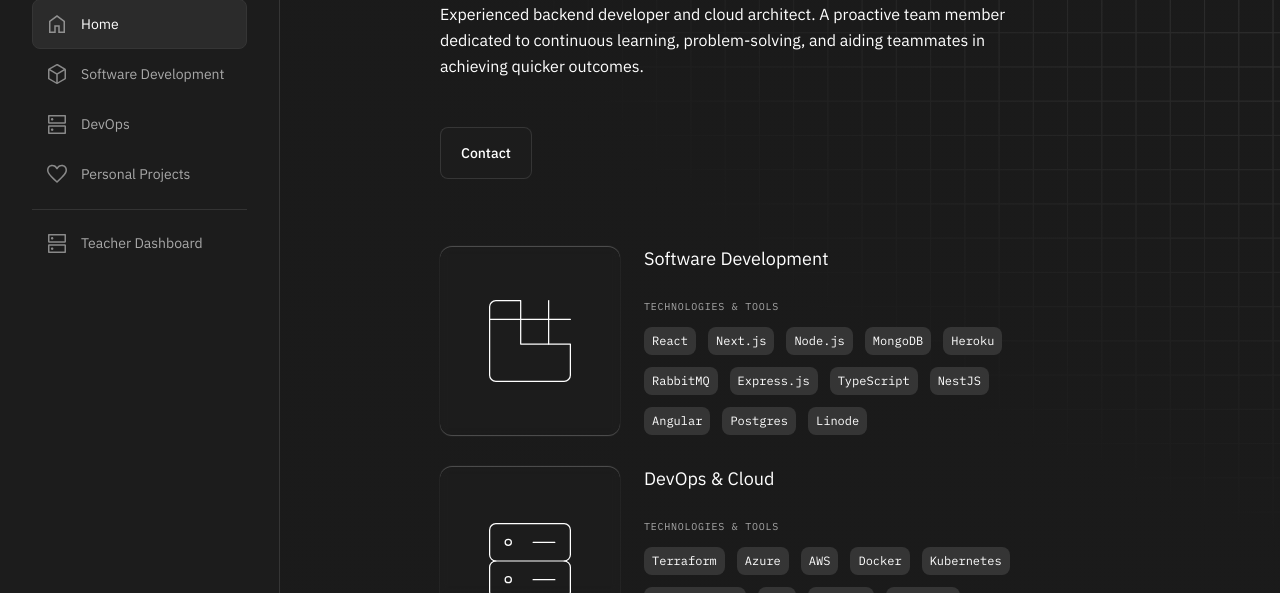
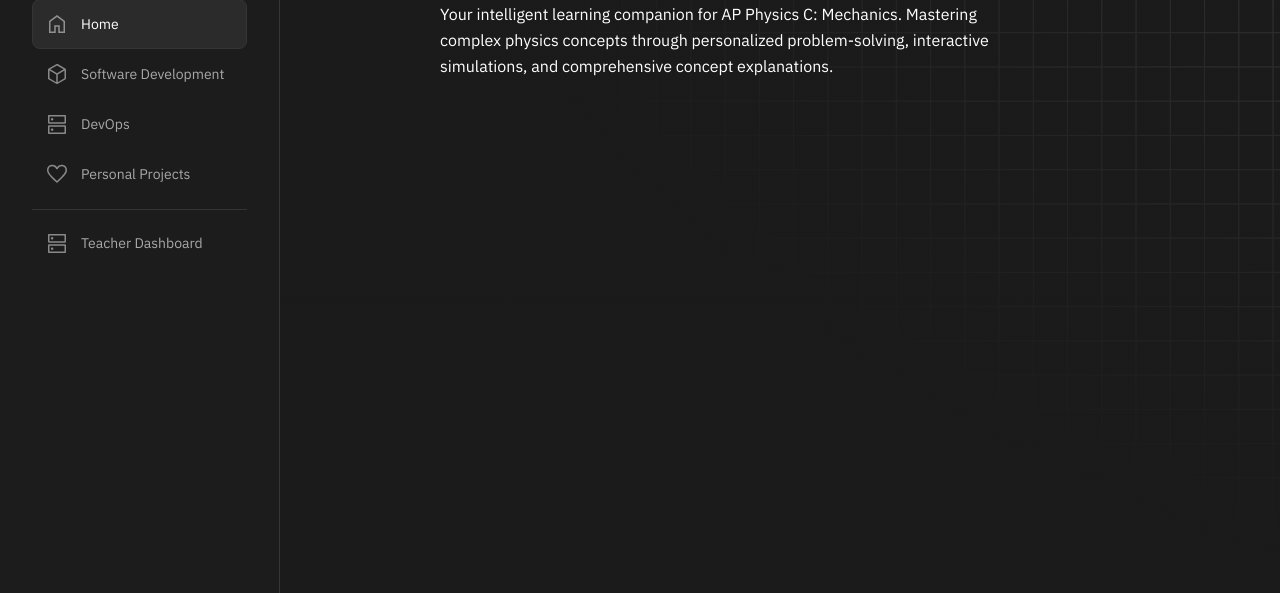
Before and after one commit to RushilMahadevu/scorpio, an Astro site: page / in a window 1280 px wide. Shown: the part 207-800 px from the top of the page. Built offline with nearby package versions, Linux system fonts and the light colour scheme; Astro itself is replaced by a stand-in of ours.

Commit message:
Update index.astro to reflect new project focus on AP Physics C: Mechanics, including revised header and introductory text. Removed outdated project sections for Software Development and DevOps & Cloud.

```diff
--- a/src/pages/index.astro
+++ b/src/pages/index.astro
@@ -1,13 +1,12 @@
 ---
 import Header from "../components/Header.astro";
 import Sidebar from "../components/Sidebar.astro";
+import Layout from "../layouts/Layout.astro";
 ---
 
-
 <!DOCTYPE html>
-<html
->
-  <Header title="Sam Bernstein" />
+<html>
+  <Header title="Scorpio AI - AP Physics C: Mechanics" />
   <body>
     <div class="content">
       <Sidebar selectedItem="home" />
@@ -15,76 +14,15 @@ import Sidebar from "../components/Sidebar.astro";
         <div class="container">
           <main class="fold-content-container">
             <div class="fold-content">
-              <h1>Scorpio AI<br />I build things for the web.</h1>
+              <h1>Scorpio AI<br />AP Physics C: Mechanics</h1>
               <p class="lead">
-                Experienced backend developer and cloud architect. A proactive team member dedicated to continuous learning, problem-solving, and aiding teammates in achieving quicker outcomes.
+                Your intelligent learning companion for AP Physics C: Mechanics. Mastering complex physics concepts through personalized problem-solving, interactive simulations, and comprehensive concept explanations.
               </p>
             </div>
-            <a href="mailto:sam@overview.co.il	" class="button w-button">Contact</a>
           </main>
-          <div class="projects-section">
-            <!-- Software Development -->
-            <a href="/software-development" class="projects-container">
-              <div class="single-projects-category">
-                <div class="projects-category-image-container">
-                  <img src="./assets/browser.svg" loading="lazy" alt="" class="projects-category-image" />
-                </div>
-              </div>
-              <div class="single-projects-content">
-                <h4>Software Development</h4>
-                <div class="tech-tools-container">
-                  <div class="mini-label-white gray-color">Technologies &amp; tools</div>
-                  <div class="chips-container chips-container-small-width">
-                    <div class="single-chip small-chip">React</div>
-                    <div class="single-chip small-chip">Next.js</div>
-                    <div class="single-chip small-chip">Node.js</div>
-                    <div class="single-chip small-chip">MongoDB</div>
-                    <div class="single-chip small-chip">Heroku</div>
-                    <div class="single-chip small-chip">RabbitMQ</div>
-                    <div class="single-chip small-chip">Express.js</div>
-                    <div class="single-chip small-chip">TypeScript</div>
-                    <div class="single-chip small-chip">NestJS</div>
-                    <div class="single-chip small-chip">Angular</div>
-                    <div class="single-chip small-chip">Postgres</div>
-                    <div class="single-chip small-chip">Linode</div>
-                  </div>
-                </div>
-              </div>
-            </a>
-            <!-- DevOps & Cloud -->
-            <a href="/devops" class="projects-container">
-              <div class="single-projects-category">
-                <div class="projects-category-image-container devops-img">
-                  <img src="./assets/database.svg" loading="lazy" alt="" class="projects-category-image" />
-                </div>
-              </div>
-              <div class="single-projects-content">
-                <h4>DevOps &amp;&nbsp;Cloud</h4>
-                <div class="tech-tools-container">
-                  <div class="mini-label-white gray-color">Technologies &amp; tools</div>
-                  <div class="chips-container chips-container-small-width">
-                    <div class="single-chip small-chip">Terraform</div>
-                    <div class="single-chip small-chip">Azure</div>
-                    <div class="single-chip small-chip">AWS</div>
-                    <div class="single-chip small-chip">Docker</div>
-                    <div class="single-chip small-chip">Kubernetes</div>
-                    <div class="single-chip small-chip">GitLab CI/CD</div>
-                    <div class="single-chip small-chip">RKE</div>
-                    <div class="single-chip small-chip">Node.js</div>
-                    <div class="single-chip small-chip">RabbitMQ</div>
-                    <div class="single-chip small-chip">Linux</div>
-                    <div class="single-chip small-chip">Bash</div>
-                    <div class="single-chip small-chip">Grafana</div>
-                    <div class="single-chip small-chip">Prometheus</div>
-                  </div>
-                </div>
-              </div>
-            </a>
           </div>
         </div>
       </nav>
     </div>
-
-    <!--[if lte IE 9]><script src="//cdnjs.cloudflare.com/ajax/libs/placeholders/3.0.2/placeholders.min.js"></script><![endif]-->
   </body>
 </html>
```
Also changed, not shown: public/assets/favicon-32x32.png (deleted), public/assets/favicon.svg (added), 37 other files.
